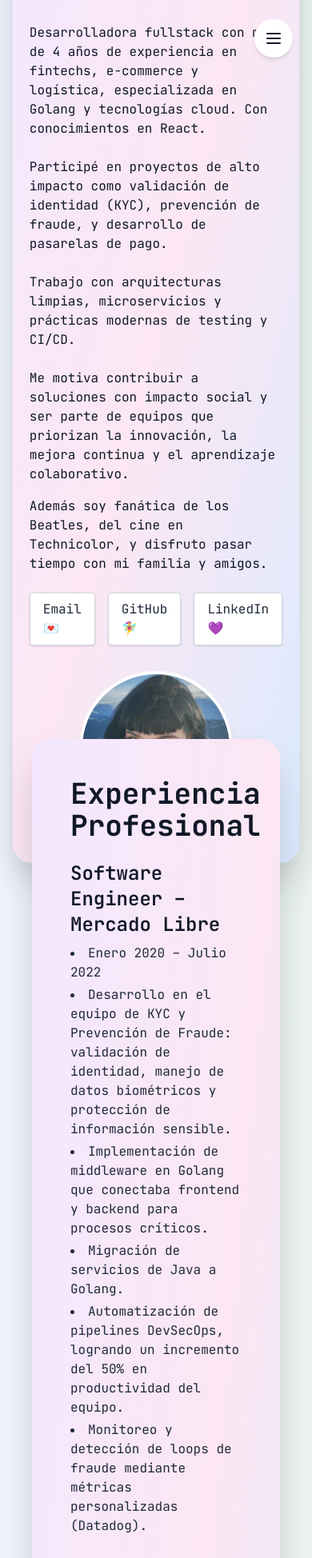
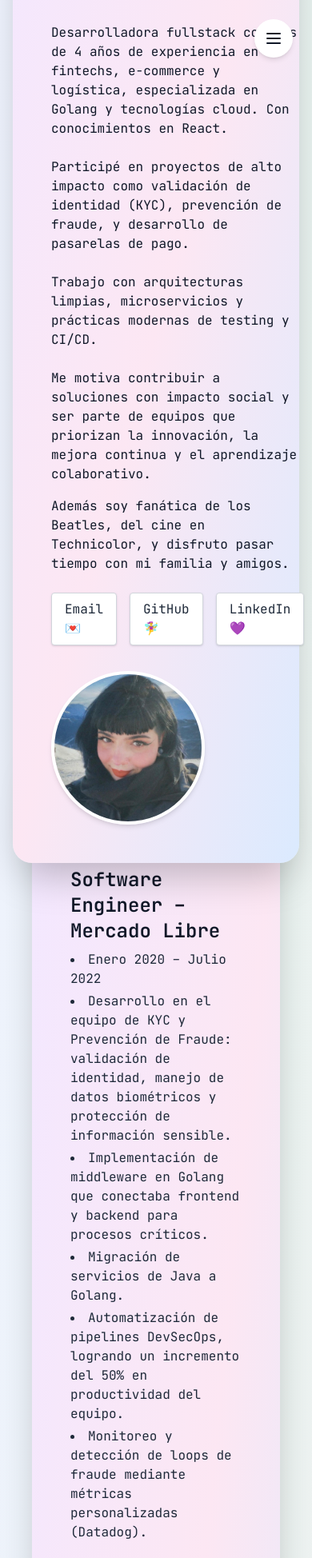
Before and after one commit to spookycoincidence/mi-portfolio, a Next.js app: page / in a window 390 px wide. Shown: the top 1948 px of the page at 80% size. Built offline with nearby package versions, Linux system fonts and the light colour scheme.

Commit message:
fix issues

```diff
--- a/src/app/components/AboutCard.tsx
+++ b/src/app/components/AboutCard.tsx
@@ -1,7 +1,7 @@
 // src/app/components/AboutCard.tsx
 export default function AboutCard() {
   return (
-    <div className="bg-gradient-to-br from-purple-100 via-pink-100 to-blue-100 p-12 rounded-3xl shadow-2xl max-w-6xl w-full animate-float mt-12 mx-auto text-gray-900">
+    <div className="bg-gradient-to-br from-purple-100 via-pink-100 to-blue-100 p-12 rounded-3xl shadow-2xl max-w-6xl w-full mt-12 mx-auto text-gray-900">
       <h2 className="text-4xl font-bold mb-6 text-left">Experiencia Profesional</h2>
 
       <div className="space-y-6 text-left">
--- a/src/app/components/ContactCard.tsx
+++ b/src/app/components/ContactCard.tsx
@@ -1,7 +1,7 @@
 // src/app/components/ContactCard.tsx
 export default function ContactCard() {
   return (
-    <div className="bg-gradient-to-br from-purple-100 via-pink-100 to-blue-100 p-12 rounded-3xl shadow-2xl max-w-4xl w-full animate-float mx-auto text-gray-900 text-center">
+    <div className="bg-gradient-to-br from-purple-100 via-pink-100 to-blue-100 p-12 rounded-3xl shadow-2xl max-w-4xl w-full mx-auto text-gray-900 text-center">
       <h2 className="text-4xl font-bold mb-4">¿Querés contactarme?</h2>
       <p className="text-lg mb-8">
         Si te gustaría trabajar conmigo, colaborar en un proyecto o simplemente charlar, escribime o contactame por mis redes. ¡Estoy siempre abierta a nuevas ideas!
--- a/src/app/components/FloatingCard.tsx
+++ b/src/app/components/FloatingCard.tsx
@@ -1,7 +1,8 @@
+// src/app/components/FloatingCard.tsx
 export default function FloatingCard() {
   return (
-    <div className="bg-gradient-to-br from-purple-100 via-pink-100 to-blue-100 p-12 rounded-3xl shadow-2xl max-w-6xl w-full animate-float">
-      <div className="flex flex-col md:flex-row items-center gap-8">
+    <div className="bg-gradient-to-br from-purple-100 via-pink-100 to-blue-100 p-12 rounded-3xl shadow-2xl max-w-6xl w-full animate-float hover:animate-none">
+      <div className="flex flex-col md:flex-row items-start gap-8">
         <div className="flex-1">
           <h1 className="text-5xl md:text-6xl font-bold mb-4">Huilén Vilches ✨</h1>
           <p className="text-2xl md:text-3xl mb-6">Full Stack Developer — Golang / React / AWS</p>
@@ -21,7 +22,7 @@ export default function FloatingCard() {
           </p>
 
           <div className="flex gap-4 mt-6">
-            <a href="mailto:huilenvilches@gmail.com" className="bg-white border border-gray-300 text-gray-800 px-4 py-2 rounded shadow hover:bg-gray-100 transition">Email 💌</a>
+            <a href="mailto:huilenvilches@gmail.com" target="_blank" rel="noopener noreferrer" className="bg-white border border-gray-300 text-gray-800 px-4 py-2 rounded shadow hover:bg-gray-100 transition">Email 💌</a>
             <a href="https://github.com/spookycoincidence" target="_blank" rel="noopener noreferrer" className="bg-white border border-gray-300 text-gray-800 px-4 py-2 rounded shadow hover:bg-gray-100 transition">GitHub 🧚‍♀️</a>
             <a href="https://www.linkedin.com/in/huilenvilches/" target="_blank" rel="noopener noreferrer" className="bg-white border border-gray-300 text-gray-800 px-4 py-2 rounded shadow hover:bg-gray-100 transition">LinkedIn 💜</a>
           </div>
@@ -30,7 +31,7 @@ export default function FloatingCard() {
         <img
           src="/profile.jpg"
           alt="Huilén Vilches"
-          className="w-48 h-48 md:w-60 md:h-60 rounded-full border-4 border-white shadow-md object-cover"
+          className="w-48 h-48 md:w-60 md:h-60 rounded-full border-4 border-white shadow-md object-cover self-start"
         />
       </div>
     </div>
--- a/src/app/components/Navbar.tsx
+++ b/src/app/components/Navbar.tsx
@@ -1,20 +1,31 @@
+// src/app/components/Navbar.tsx
 'use client';
 
-import { useState } from 'react';
+import { useState, useEffect } from 'react';
 import { Menu, X } from 'lucide-react';
 
 export default function Navbar() {
   const [open, setOpen] = useState(false);
 
+  // Fix Navbar as sticky
+  useEffect(() => {
+    const handleScroll = () => {
+      if (open) setOpen(false);
+    };
+
+    window.addEventListener('scroll', handleScroll);
+    return () => window.removeEventListener('scroll', handleScroll);
+  }, [open]);
+
   return (
-    <nav className="absolute top-6 right-6 z-50">
+    <nav className="fixed top-6 right-6 z-50">
       <button onClick={() => setOpen(!open)} className="p-3 bg-white text-gray-900 rounded-full shadow-md">
         {open ? <X size={24} /> : <Menu size={24} />}
       </button>
 
       {open && (
         <div className="absolute right-0 mt-3 bg-white text-gray-900 rounded-lg shadow-lg p-5 space-y-3 w-48">
-          <a href="#about" className="block hover:underline">Experiencia Profesional</a>
+          <a href="#experience" className="block hover:underline">Experiencia Profesional</a>
           <a href="#projects" className="block hover:underline">Proyectos</a>
           <a href="#contact" className="block hover:underline">Contacto</a>
         </div>
--- a/src/app/components/ProjectsCard.tsx
+++ b/src/app/components/ProjectsCard.tsx
@@ -1,5 +1,6 @@
 // src/app/components/ProjectsCard.tsx
 import ProjectCard from './ProjectCard';
+
 const projects = [
   {
     title: 'Spooky Snake Game',
@@ -9,7 +10,7 @@ const projects = [
     imageSrc: '/spooky-snake.png',
     imageAlt: 'Captura del juego Spooky Snake',
   },
-   {
+  {
     title: 'Spookify',
     description:
       'Exploración de transiciones animadas usando View Transitions API en Next.js. Demo de efectos suaves y modernos en cambios de vista.',
@@ -53,7 +54,7 @@ const projects = [
 
 export default function ProjectsCard() {
   return (
-    <div className="bg-gradient-to-br from-purple-100 via-pink-100 to-blue-100 p-12 rounded-3xl shadow-2xl max-w-6xl w-full animate-float mt-12 mx-auto text-gray-900">
+    <div className="bg-gradient-to-br from-purple-100 via-pink-100 to-blue-100 p-12 rounded-3xl shadow-2xl max-w-6xl w-full mt-12 mx-auto text-gray-900">
       <h2 className="text-4xl font-bold mb-8 text-left">Proyectos</h2>
 
       <div className="grid grid-cols-1 sm:grid-cols-2 md:grid-cols-3 gap-8">
--- a/src/app/globals.css
+++ b/src/app/globals.css
@@ -1,3 +1,4 @@
+
 @import "tailwindcss";
 
 @keyframes float {
--- a/src/app/layout.tsx
+++ b/src/app/layout.tsx
@@ -12,7 +12,13 @@ export const metadata = {
 export default function RootLayout({ children }: { children: React.ReactNode }) {
   return (
     <html lang="es">
-      <body className={`${jetBrainsMono.className} bg-black text-white`}>{children}</body>
+      <body className={`${jetBrainsMono.className} bg-gradient-to-br from-purple-100 via-pink-100 to-blue-100 text-black scroll-smooth`}>
+        <main className="transition-all duration-500 ease-in-out">{children}</main>
+
+        <footer className="w-full text-center py-6 mt-12 text-sm transition-all duration-500 ease-in-out">
+          © 2025 Made with ❤️ by Huilén Vilches
+        </footer>
+      </body>
     </html>
   );
 }
```
Also changed, not shown: src/app/components/ProjectCard.tsx (line endings or trailing spaces).
